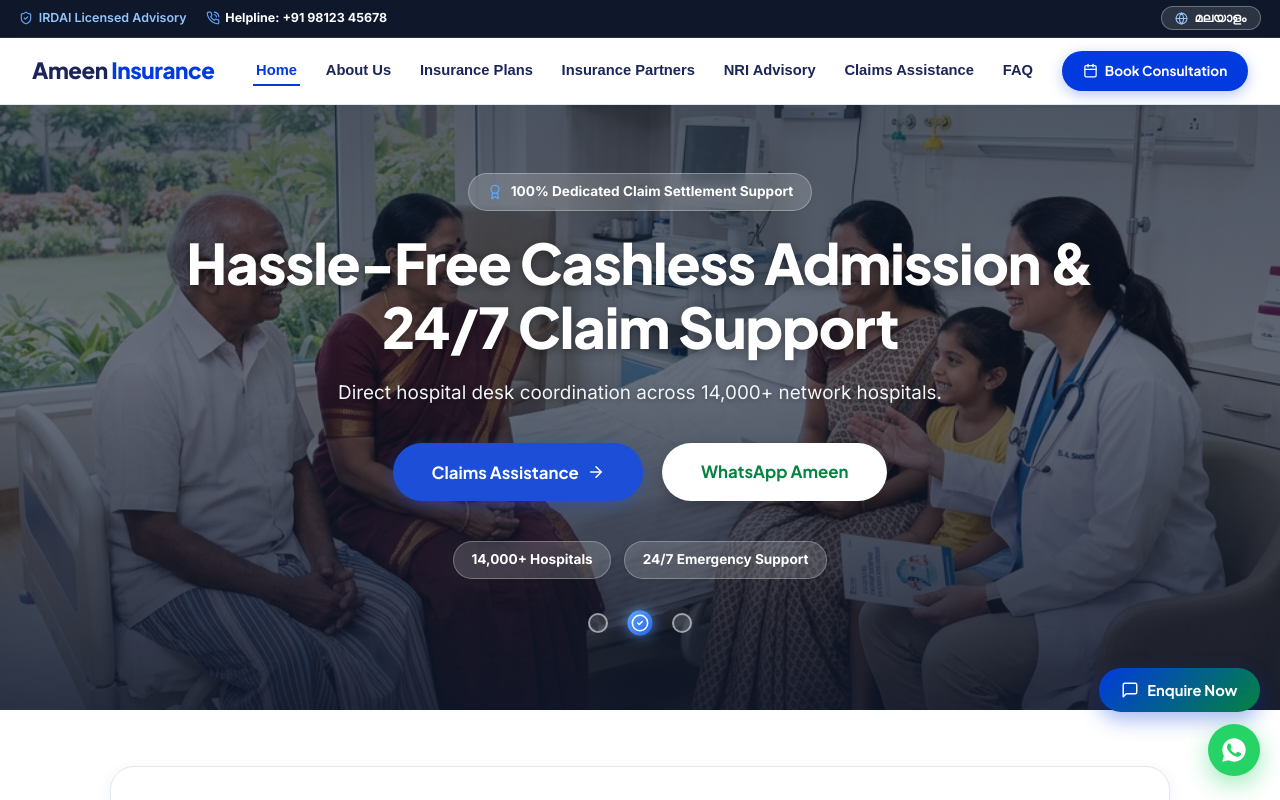
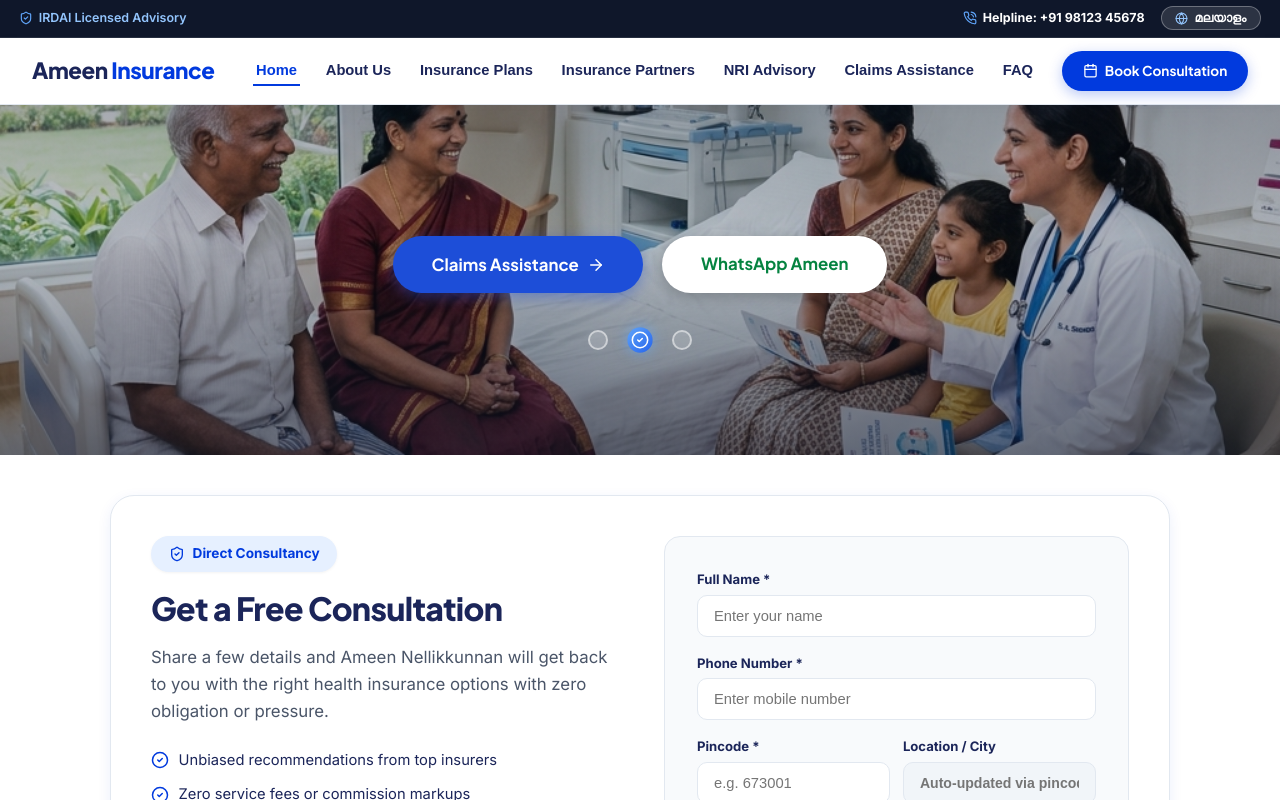
Before and after one commit to Nevin3973/ameeninsurance, a React (Vite) app: page / in a window 1280 px wide. Shown: the top 800 px of the page. Built offline with nearby package versions, Linux system fonts and the light colour scheme.

Commit message:
Remove hero slide text overlays, align helpline to right of top navbar, and show floating widgets only after scrolling past hero section

```diff
--- a/src/components/FloatingWidgets.jsx
+++ b/src/components/FloatingWidgets.jsx
@@ -4,6 +4,7 @@ import { MessageSquare, PhoneCall, X, Send, CheckCircle2, ShieldCheck } from 'lu
 export default function FloatingWidgets({ onBookConsultation }) {
   const [enquiryOpen, setEnquiryOpen] = useState(false);
   const [isScrolling, setIsScrolling] = useState(false);
+  const [hasScrolledPastHero, setHasScrolledPastHero] = useState(false);
   const [enquiryForm, setEnquiryForm] = useState({
     name: '',
     pincode: '',
@@ -17,6 +18,12 @@ export default function FloatingWidgets({ onBookConsultation }) {
   useEffect(() => {
     let timer = null;
     const handleScroll = () => {
+      if (window.scrollY > 300) {
+        setHasScrolledPastHero(true);
+      } else {
+        setHasScrolledPastHero(false);
+      }
+
       setIsScrolling(true);
       if (timer) clearTimeout(timer);
       timer = setTimeout(() => {
@@ -100,6 +107,8 @@ export default function FloatingWidgets({ onBookConsultation }) {
   const whatsappMessage = encodeURIComponent("Hi Ameen Nellikkunnan, I would like to get a free health insurance consultation.");
   const whatsappUrl = `https://wa.me/919812345678?text=${whatsappMessage}`;
 
+  const isVisible = hasScrolledPastHero && !isScrolling;
+
   return (
     <>
       {/* Floating Action Buttons Container (Bottom Right) */}
@@ -112,10 +121,10 @@ export default function FloatingWidgets({ onBookConsultation }) {
         flexDirection: 'column',
         alignItems: 'flex-end',
         gap: '12px',
-        opacity: isScrolling ? 0 : 1,
-        transform: isScrolling ? 'translateY(18px) scale(0.92)' : 'translateY(0) scale(1)',
-        pointerEvents: isScrolling ? 'none' : 'auto',
-        transition: 'opacity 0.3s cubic-bezier(0.4, 0, 0.2, 1), transform 0.3s cubic-bezier(0.4, 0, 0.2, 1)'
+        opacity: isVisible ? 1 : 0,
+        transform: isVisible ? 'translateY(0) scale(1)' : 'translateY(18px) scale(0.92)',
+        pointerEvents: isVisible ? 'auto' : 'none',
+        transition: 'opacity 0.35s cubic-bezier(0.4, 0, 0.2, 1), transform 0.35s cubic-bezier(0.4, 0, 0.2, 1)'
       }}>
         {/* Floating Enquiry Button */}
         <button
--- a/src/components/Hero.jsx
+++ b/src/components/Hero.jsx
@@ -153,13 +153,13 @@ export default function Hero({ onStartQuote, onOpenWizard, onNavigate }) {
       <div style={{
         position: 'relative',
         width: '100%',
-        minHeight: '640px',
+        minHeight: '440px',
         display: 'flex',
         alignItems: 'center',
         justifyContent: 'center',
         overflow: 'hidden',
-        marginBottom: '3.5rem',
-        paddingTop: '110px'
+        marginBottom: '2.5rem',
+        paddingTop: '90px'
       }}>
         {/* Carousel Slide Images (Crossfade Animation & 100% Fit Visibility) */}
         {heroSlides.map((slide, idx) => (
@@ -183,14 +183,14 @@ export default function Hero({ onStartQuote, onOpenWizard, onNavigate }) {
           />
         ))}
 
-        {/* Rich Dark Gradient Overlay for Maximum Text Contrast */}
+        {/* Soft Dark Gradient Overlay */}
         <div style={{
           position: 'absolute',
           top: 0,
           left: 0,
           width: '100%',
           height: '100%',
-          background: 'linear-gradient(180deg, rgba(15, 23, 42, 0.72) 0%, rgba(15, 23, 42, 0.6) 50%, rgba(15, 23, 42, 0.88) 100%)',
+          background: 'linear-gradient(180deg, rgba(15, 23, 42, 0.45) 0%, rgba(15, 23, 42, 0.25) 50%, rgba(15, 23, 42, 0.6) 100%)',
           zIndex: 2
         }} />
 
@@ -212,51 +212,20 @@ export default function Hero({ onStartQuote, onOpenWizard, onNavigate }) {
           <ChevronRight size={24} />
         </button>
 
-        {/* Overlaid Slide Content & Actions */}
+        {/* Overlaid Buttons & Round Checkbox Indicators */}
         <div className="container" style={{
           position: 'relative',
           zIndex: 3,
           textAlign: 'center',
           color: '#ffffff',
-          padding: '3rem 1.5rem 4.5rem'
+          padding: '4rem 1.5rem 2rem',
+          display: 'flex',
+          flexDirection: 'column',
+          alignItems: 'center',
+          justifyContent: 'center'
         }}>
-          <div className="pill-badge" style={{
-            marginBottom: '1.2rem',
-            background: 'rgba(255, 255, 255, 0.18)',
-            backdropFilter: 'blur(8px)',
-            color: '#ffffff',
-            border: '1px solid rgba(255, 255, 255, 0.3)'
-          }}>
-            <Award size={16} color="#60a5fa" /> {activeSlideData.badge}
-          </div>
-
-          <h1 style={{
-            fontSize: 'clamp(2.2rem, 5.2vw, 3.5rem)',
-            lineHeight: 1.15,
-            fontWeight: 800,
-            marginBottom: '1.2rem',
-            color: '#ffffff',
-            textShadow: '0 2px 10px rgba(0, 0, 0, 0.35)',
-            maxWidth: '920px',
-            margin: '0 auto 1.2rem'
-          }}>
-            {activeSlideData.title}
-          </h1>
-
-          <p style={{
-            fontSize: '1.18rem',
-            lineHeight: 1.6,
-            color: '#f1f5f9',
-            marginBottom: '2.2rem',
-            maxWidth: '740px',
-            margin: '0 auto 2.2rem',
-            textShadow: '0 1px 5px rgba(0, 0, 0, 0.35)'
-          }}>
-            {activeSlideData.subtitle}
-          </p>
-
           {/* Action Buttons Overlaid on Banner */}
-          <div style={{ display: 'flex', gap: '1.2rem', justifyContent: 'center', flexWrap: 'wrap', marginBottom: '2.5rem' }}>
+          <div style={{ display: 'flex', gap: '1.2rem', justifyContent: 'center', flexWrap: 'wrap', marginBottom: '2rem' }}>
             <button
               onClick={() => handleNavClick(activeSlideData.primaryBtnTarget)}
               className="btn-primary"
@@ -304,15 +273,6 @@ export default function Hero({ onStartQuote, onOpenWizard, onNavigate }) {
                 {activeSlideData.secondaryBtnText}
               </button>
             )}
-          </div>
-
-          {/* Dynamic Highlight Badges */}
-          <div style={{ display: 'flex', gap: '0.8rem', justifyContent: 'center', flexWrap: 'wrap', marginBottom: '1.8rem' }}>
-            {activeSlideData.pills.map((pill, idx) => (
-              <div key={idx} className="pill-badge" style={{ background: 'rgba(255, 255, 255, 0.16)', color: '#ffffff', border: '1px solid rgba(255, 255, 255, 0.28)' }}>
-                {pill}
-              </div>
-            ))}
           </div>
 
           {/* Carousel Slide Indicators (Round Checkbox Style) */}
--- a/src/components/Navbar.jsx
+++ b/src/components/Navbar.jsx
@@ -49,13 +49,18 @@ export default function Navbar({ activeTab, setActiveTab, onOpenWizard }) {
           justifyContent: 'space-between',
           gap: '0.6rem'
         }}>
-          {/* Left Side: Helpline & IRDAI Badge */}
-          <div style={{ display: 'flex', alignItems: 'center', gap: '1.2rem', whiteSpace: 'nowrap', overflowX: 'auto' }}>
+          {/* Left Side: IRDAI License Badge */}
+          <div style={{ display: 'flex', alignItems: 'center', gap: '0.5rem', whiteSpace: 'nowrap' }}>
             <span style={{ display: 'inline-flex', alignItems: 'center', gap: '0.35rem', color: '#93c5fd', fontWeight: 600, fontSize: '0.78rem' }}>
               <ShieldCheck size={14} color="#60a5fa" /> IRDAI Licensed Advisory
             </span>
+          </div>
+
+          {/* Right Side: Phone Number Helpline & Desktop Language Toggle */}
+          <div style={{ display: 'flex', alignItems: 'center', gap: '1rem', whiteSpace: 'nowrap', marginLeft: 'auto' }}>
             <a
               href="tel:+919812345678"
+              title="Call Helpline"
               style={{
                 color: '#ffffff',
                 fontWeight: 700,
@@ -69,10 +74,8 @@ export default function Navbar({ activeTab, setActiveTab, onOpenWizard }) {
             >
               <PhoneCall size={14} color="#60a5fa" /> Helpline: +91 98123 45678
             </a>
-          </div>
 
-          {/* Right Side: Language Toggle (Desktop Only) */}
-          <div className="desktop-top-lang" style={{ display: 'flex', alignItems: 'center', gap: '0.85rem' }}>
+            <div className="desktop-top-lang" style={{ display: 'flex', alignItems: 'center' }}>
               <button
                 onClick={toggleLanguage}
                 title={lang === 'en' ? 'Switch to Malayalam' : 'Switch to English'}
@@ -94,6 +97,7 @@ export default function Navbar({ activeTab, setActiveTab, onOpenWizard }) {
                 <Globe size={13} color="#93c5fd" />
                 <span>{lang === 'en' ? 'മലയാളം' : 'English'}</span>
               </button>
+            </div>
           </div>
         </div>
       </div>
--- a/src/components/ProductCatalog.jsx
+++ b/src/components/ProductCatalog.jsx
@@ -605,7 +605,7 @@ export default function ProductCatalog({ onBookConsultation, onSelectProduct, in
 
             <div style={{ display: "grid", gridTemplateColumns: "1fr 1fr", gap: "0.8rem" }}>
               <a
-                href={`https://wa.me/919812345678?text=${encodeURIComponent(`Hi Muhammed Ameen, I would like to get a quote and details for ${activeModalProduct.name} (${activeModalProduct.company}).`)}`}
+                href={`https://wa.me/919812345678?text=${encodeURIComponent(`Hi Ameen Nellikkunnan, I would like to get a quote and details for ${activeModalProduct.name} (${activeModalProduct.company}).`)}`}
                 target="_blank"
                 rel="noopener noreferrer"
                 className="btn-primary"
```
Lines whose indentation alone changed are shown as unchanged.
